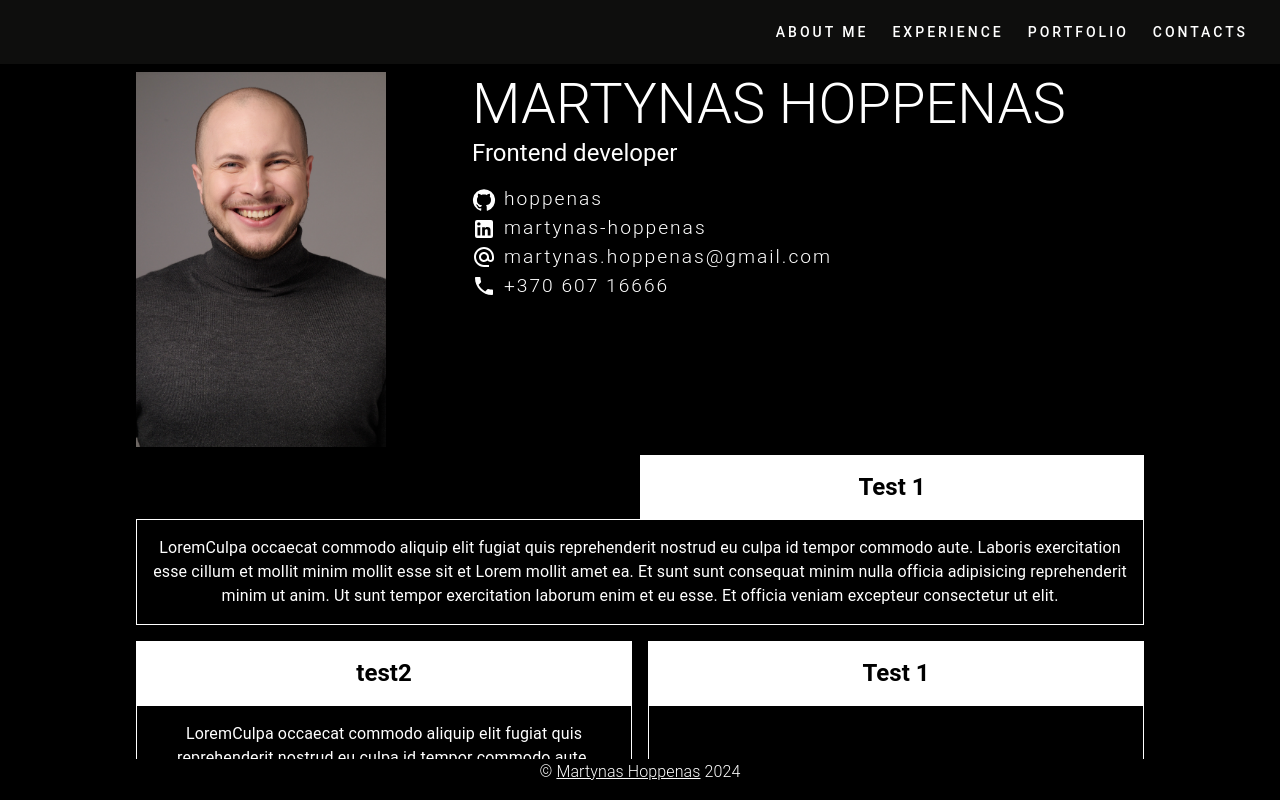
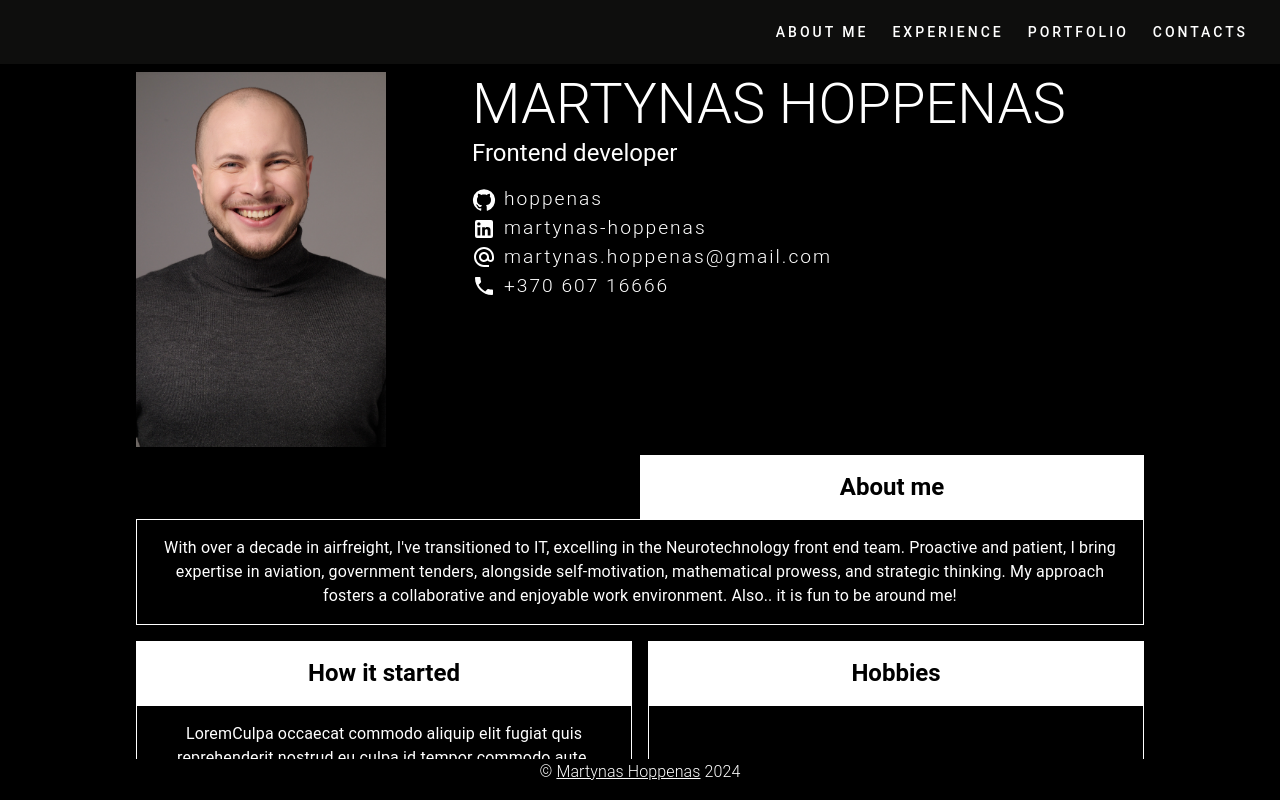
Before and after one commit to Hoppenas/mh-codes, a React (Create React App) app: page / in a window 1280 px wide. Built offline with nearby package versions, Linux system fonts and the light colour scheme.

Commit message:
UPD: AboutMe

```diff
--- a/src/pages/AboutmePage.tsx
+++ b/src/pages/AboutmePage.tsx
@@ -1,4 +1,4 @@
-import { Grid, Typography, useMediaQuery, Box, Avatar } from "@mui/material";
+import { Grid, Typography, useMediaQuery, useTheme } from "@mui/material";
 import { useNavigate } from "react-router-dom";
 import { minWidth } from "../constants/styleConstants";
 import mhphoto from "../images/MHphoto.jpg";
@@ -39,18 +39,32 @@ const techStackList = [
   },
 ];
 
-const testText = {
-  header: "Test 1",
-  // text: "For the last 13 years I have been working in the aviation business. But during the pandemic lockdown I have decided to make a career change and focus on the IT business. To kickstart my IT career, I have successfully finished the Code Academy , Devbridge, KAYAK , Kilo Health front end academies. With all the knowledge I gained studying and communication skills developed during my logistics career, it didn't take long to become a fully fledged team player of the Neurotechnology front end team.",
-  text: "LoremCulpa occaecat commodo aliquip elit fugiat quis reprehenderit nostrud eu culpa id tempor commodo aute. Laboris exercitation esse cillum et mollit minim mollit esse sit et Lorem mollit amet ea. Et sunt sunt consequat minim nulla officia adipisicing reprehenderit minim ut anim. Ut sunt tempor exercitation laborum enim et eu esse. Et officia veniam excepteur consectetur ut elit.",
+const aboutMeInfo = {
+  aboutMe: {
+    header: "About me",
+    text: "With over a decade in airfreight, I've transitioned to IT, excelling in the Neurotechnology front end team. Proactive and patient, I bring expertise in aviation, government tenders, alongside self-motivation, mathematical prowess, and strategic thinking. My approach fosters a collaborative and enjoyable work environment. Also.. it is fun to be around me!",
+  },
+  howStarted: {
+    header: "How it started",
+    text: "LoremCulpa occaecat commodo aliquip elit fugiat quis reprehenderit nostrud eu culpa id tempor commodo aute. Laboris exercitation esse cillum et mollit minim mollit esse sit et Lorem mollit amet ea. Et sunt sunt consequat minim nulla officia adipisicing reprehenderit minim ut anim. Ut sunt tempor exercitation laborum enim et eu esse. Et officia veniam excepteur consectetur ut elit.",
+  },
+  howGoing: {
+    header: "How it's going",
+    text: "LoremCulpa occaecat commodo aliquip elit fugiat quis reprehenderit nostrud eu culpa id tempor commodo aute. Laboris exercitation esse cillum et mollit minim mollit esse sit et Lorem mollit amet ea. Et sunt sunt consequat minim nulla officia adipisicing reprehenderit minim ut anim. Ut sunt tempor exercitation laborum enim et eu esse. Et officia veniam excepteur consectetur ut elit.",
+  },
+  hobbies: {
+    header: "Hobbies",
+    text: "LoremCulpa occaecat commodo aliquip elit fugiat quis reprehenderit nostrud eu culpa id tempor commodo aute. Laboris exercitation esse cillum et mollit minim mollit esse sit et Lorem mollit amet ea. Et sunt sunt consequat minim nulla officia adipisicing reprehenderit minim ut anim. Ut sunt tempor exercitation laborum enim et eu esse. Et officia veniam excepteur consectetur ut elit.",
+  },
 };
 
 const suvalkiUrl =
   "https://www.politico.eu/article/suwalki-gap-russia-war-nato-lithuania-poland-border/";
 
 const AboutMePage = () => {
+  const theme = useTheme();
   const navigate = useNavigate();
-  const matches = useMediaQuery(`(min-width:${minWidth})`);
+  const matches = useMediaQuery(theme.breakpoints.up("md"));
 
   return (
     <Grid container zIndex={1} maxWidth="1024px" margin="auto">
@@ -71,33 +85,31 @@ const AboutMePage = () => {
         </Grid>
         <TextWithHeaderContainer
           fullwith={false}
-          header={testText.header}
-          text={testText.text}
+          header={aboutMeInfo.aboutMe.header}
+          text={aboutMeInfo.aboutMe.text}
         />
         <Grid item container>
           <Grid item container xs={6}>
             <TextWithHeaderContainer
               fullwith={true}
-              header="test2"
-              text={testText.text}
-              // items={<img src={mhphoto} width="200px" alt="MH" />}
+              header={aboutMeInfo.howStarted.header}
+              text={aboutMeInfo.howStarted.text}
             />
             <TextWithHeaderContainer
               fullwith={true}
-              header={testText.header}
-              text={testText.text}
+              header={aboutMeInfo.howGoing.header}
+              text={aboutMeInfo.howGoing.text}
             />
           </Grid>
           <Grid item container xs={6}>
             <TextWithHeaderContainer
               fullwith={true}
-              header={testText.header}
-              text={testText.text}
+              header={aboutMeInfo.hobbies.header}
+              text={aboutMeInfo.hobbies.text}
             />
           </Grid>
         </Grid>
       </Grid>
-      {/* <Grid item container width="100%"> */}
       <TextWithHeaderContainer
         header="Move arround my tech stack"
         items={techStackList.map((item) => (
@@ -105,7 +117,6 @@ const AboutMePage = () => {
         ))}
         fullwith={true}
       />
-      {/* </Grid> */}
     </Grid>
   );
 };
```
